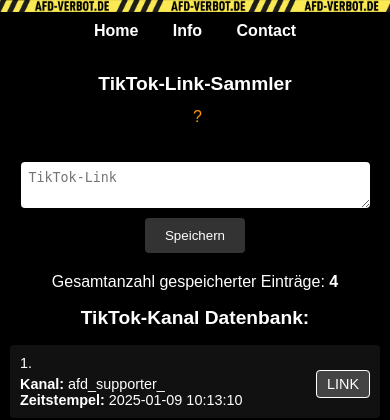
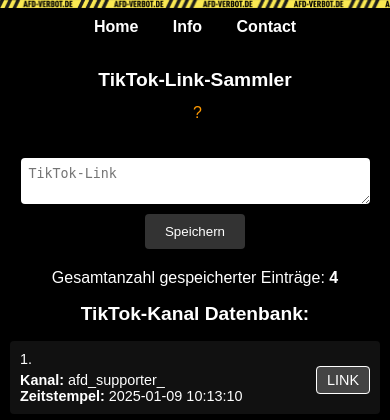
Before and after one commit to tt-fisher/tricktok, a Flask app: page / in a window 390 px wide; the page is wider, and only the part inside the window is pictured. Shown: the top 420 px of that part. Run offline with Flask 3, Linux system fonts and the light colour scheme; data comes from the database, SQL or seed files in the repository.

Commit message:
improvement

```diff
--- a/collector/static/style.css
+++ b/collector/static/style.css
@@ -17,10 +17,21 @@
 }
 
 .banderole {
-    width: 150%; /* doppelte Breite */
+    width: 150%; /* Standardbreite für Desktop */
     height: auto; /* Höhe proportional anpassen */
     display: block;
 }
+
+@media (max-width: 600px) {
+    .banderole {
+        width: 100%; /* Breite auf 100% der Bildschirmgröße begrenzen */
+    }
+
+    .sticky-header {
+        padding: 0; /* Optional: zusätzlichen Abstand reduzieren */
+    }
+}
+
 
 /* Haupt-Container */
 .container {
```
